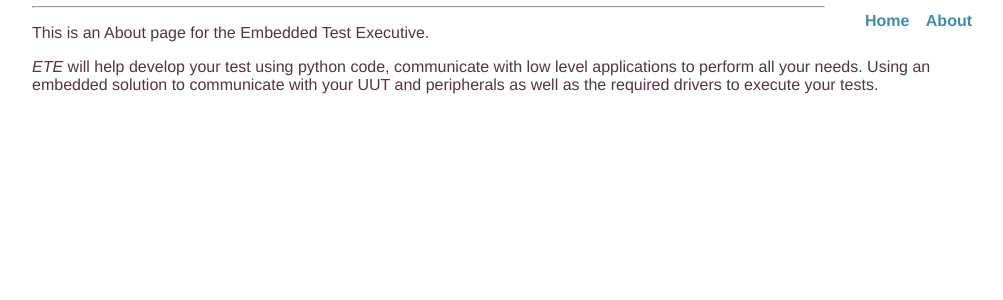
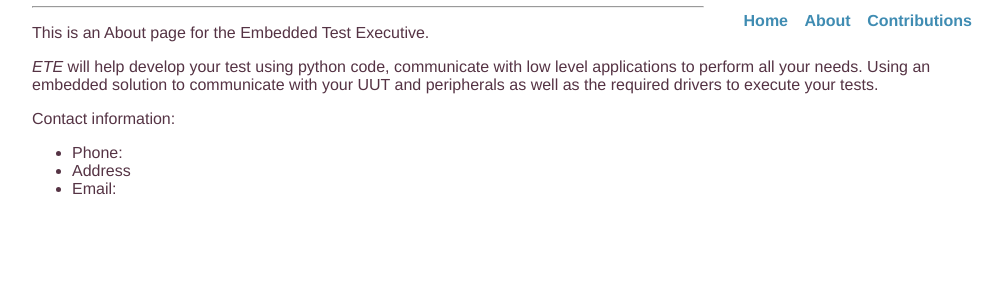
Before and after one commit to vickmiranda/web_template, a Flask app: page /about in a window 1280 px wide. Shown: the part 32-332 px from the top of the page, without its empty margins (138-1141 px from the left). Run offline with Flask 2, Linux system fonts and the light colour scheme.

Commit message:
Add contributions page and requirements.txt

```diff
--- /dev/null
+++ b/requirements.txt
@@ -0,0 +1,6 @@
+click==6.6
+Flask==0.11.1
+itsdangerous==0.24
+Jinja2==2.8
+MarkupSafe==0.23
+Werkzeug==0.11.11
--- a/routes.py
+++ b/routes.py
@@ -10,5 +10,9 @@ def home():
 def about():
     return render_template('about.html')
 
+@app.route('/contributions')
+def contributions():
+    return render_template('contributions.html')
+
 if __name__ == '__main__':
     app.run(debug=True)
--- a/templates/about.html
+++ b/templates/about.html
@@ -12,5 +12,14 @@ an embedded solution to communicate with your UUT and peripherals as well as the
 required drivers to execute your tests.
 </p>
 
+<p>
+    Contact information:
+    <ul>
+        <li> Phone:</li>
+        <li> Address</li>
+        <li> Email:</li>
+    </ul>
+</p>
+
 
 {% endblock %}
--- a/templates/layout.html
+++ b/templates/layout.html
@@ -14,6 +14,7 @@
             <ul class="menu">
                 <li><a href="{{url_for('home')}}">Home</a> </li>
                 <li><a href="{{url_for('about')}}">About</a> </li>
+                <li><a href="{{url_for('contributions')}}">Contributions</a> </li>
             </ul>
         </nav></strong>
     </div>
```
Also changed, not shown: templates/contributions.html (added, +11 -0 lines).
